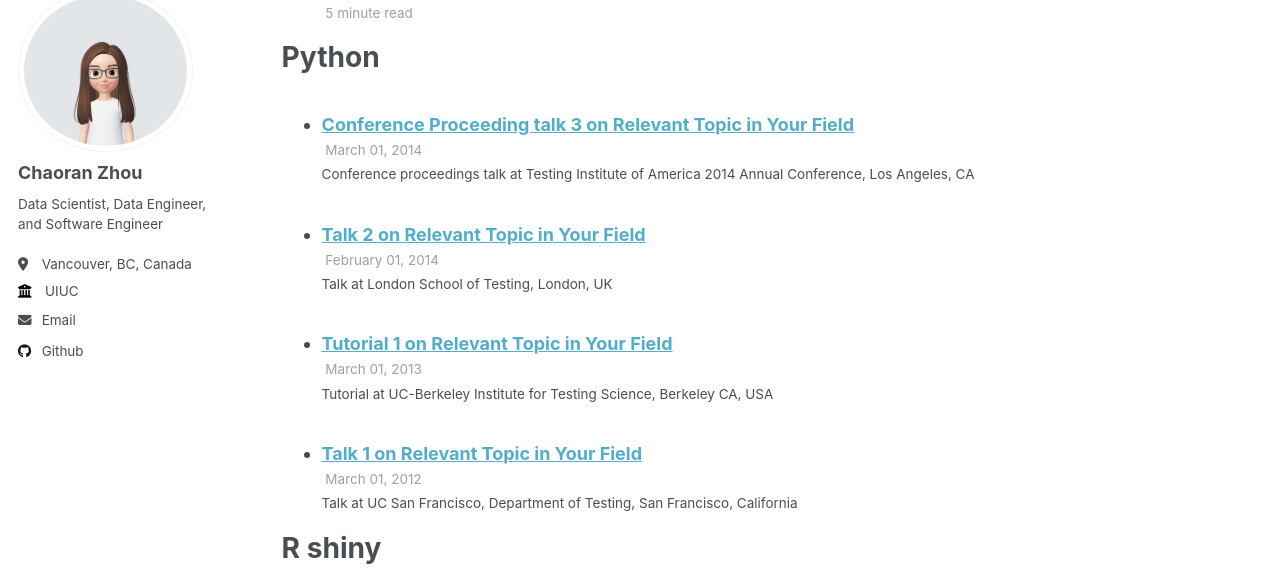
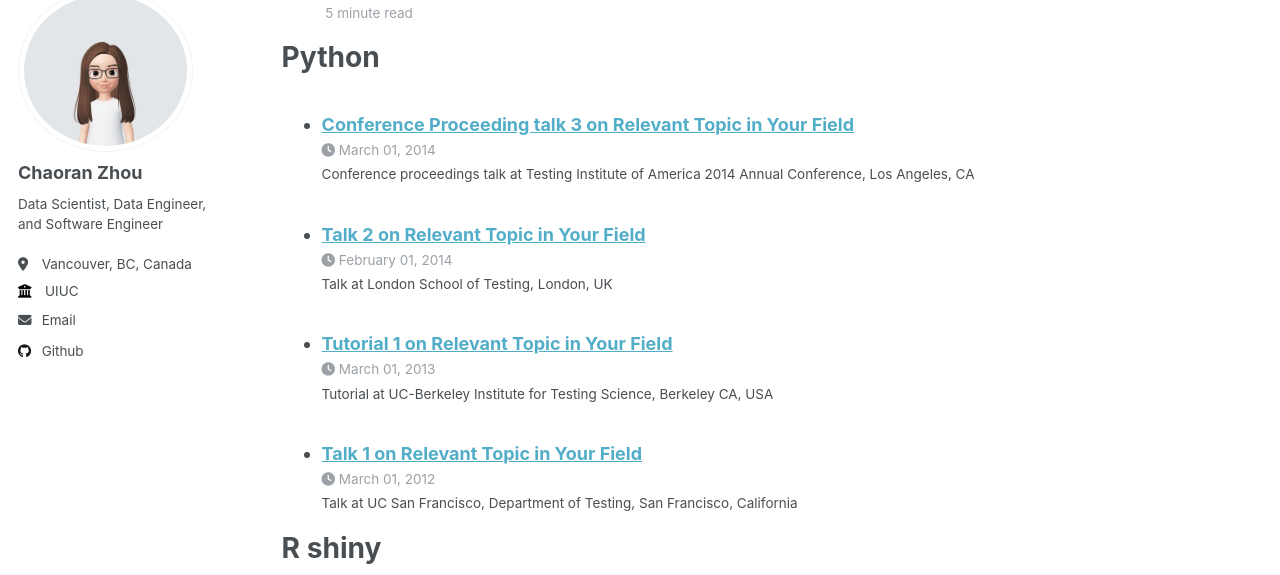
Before and after one commit to ranranrunforit/ranranrunforit.github.io, a Jekyll site: the page built from _pages/cv.md, in a window 1280 px wide and 900 px high, scrolled down 2558 px. Shown: the part 117-692 px from the top of the window. Built offline with Jekyll 4.4.1, drawn with Linux system fonts in a browser that asks for light colours.

Commit message:
Update archive-single-talk-cv.html

```diff
--- a/_includes/archive-single-talk-cv.html
+++ b/_includes/archive-single-talk-cv.html
@@ -33,7 +33,7 @@
         <a href="{{ base_path }}{{ post.url }}" rel="permalink">{{ title }}</a>
       {% endif %}
     </h3>
-    {% if post.date %}<p class="page__meta"><i class="fa fa-clock-o" aria-hidden="true"></i> {{ post.date | date: '%B %d, %Y' }}</p>{% endif %}
+    {% if post.date %}<p class="page__meta"><i class="fa fa-clock" aria-hidden="true"></i> {{ post.date | date: '%B %d, %Y' }}</p>{% endif %}
     {% if post.venue%}<p class="archive__item-excerpt" itemprop="description">{{post.type}} at {{ post.venue }},  {{post.location}}</p>{% endif %}
     </li>
   </article>
```
